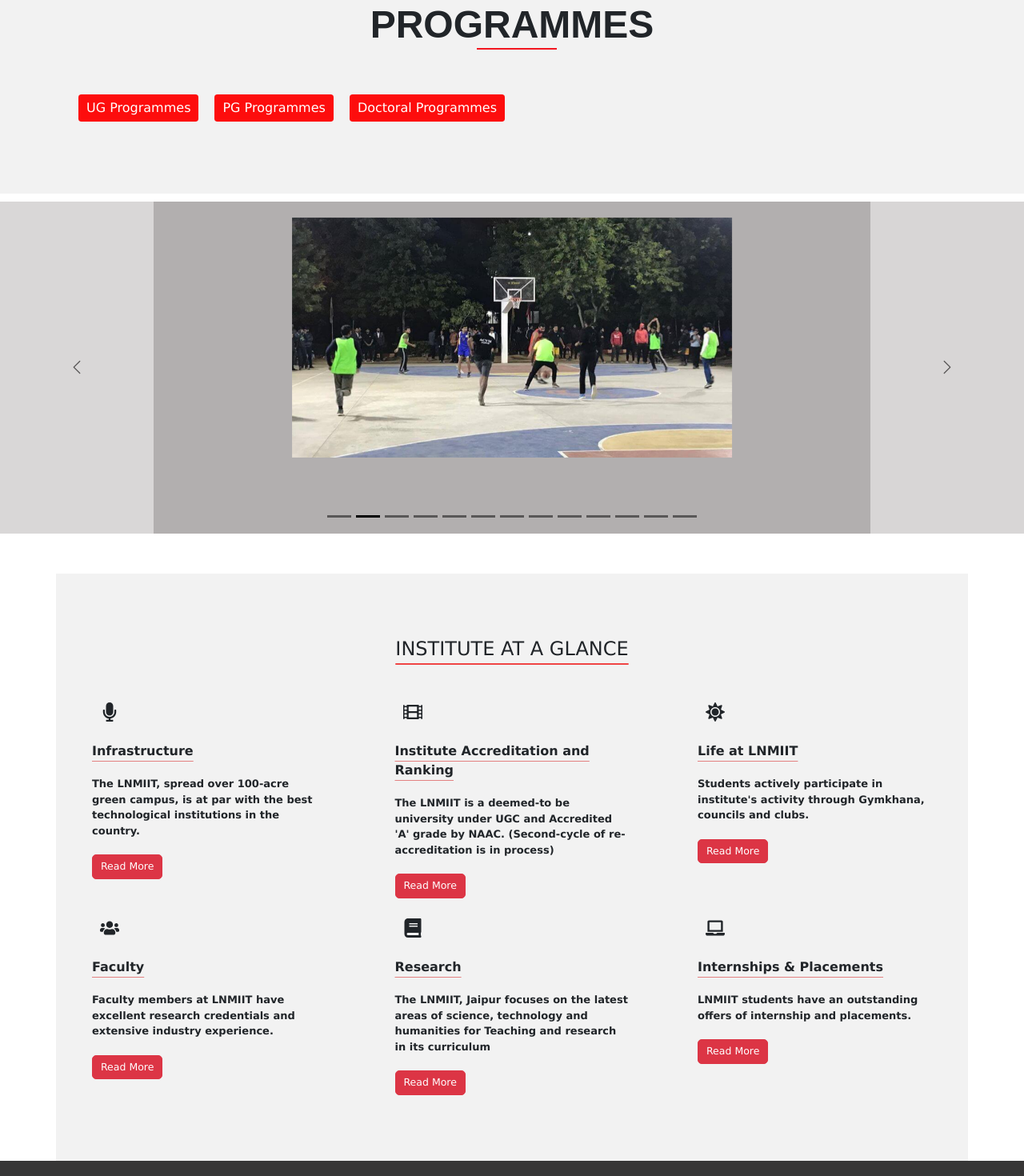
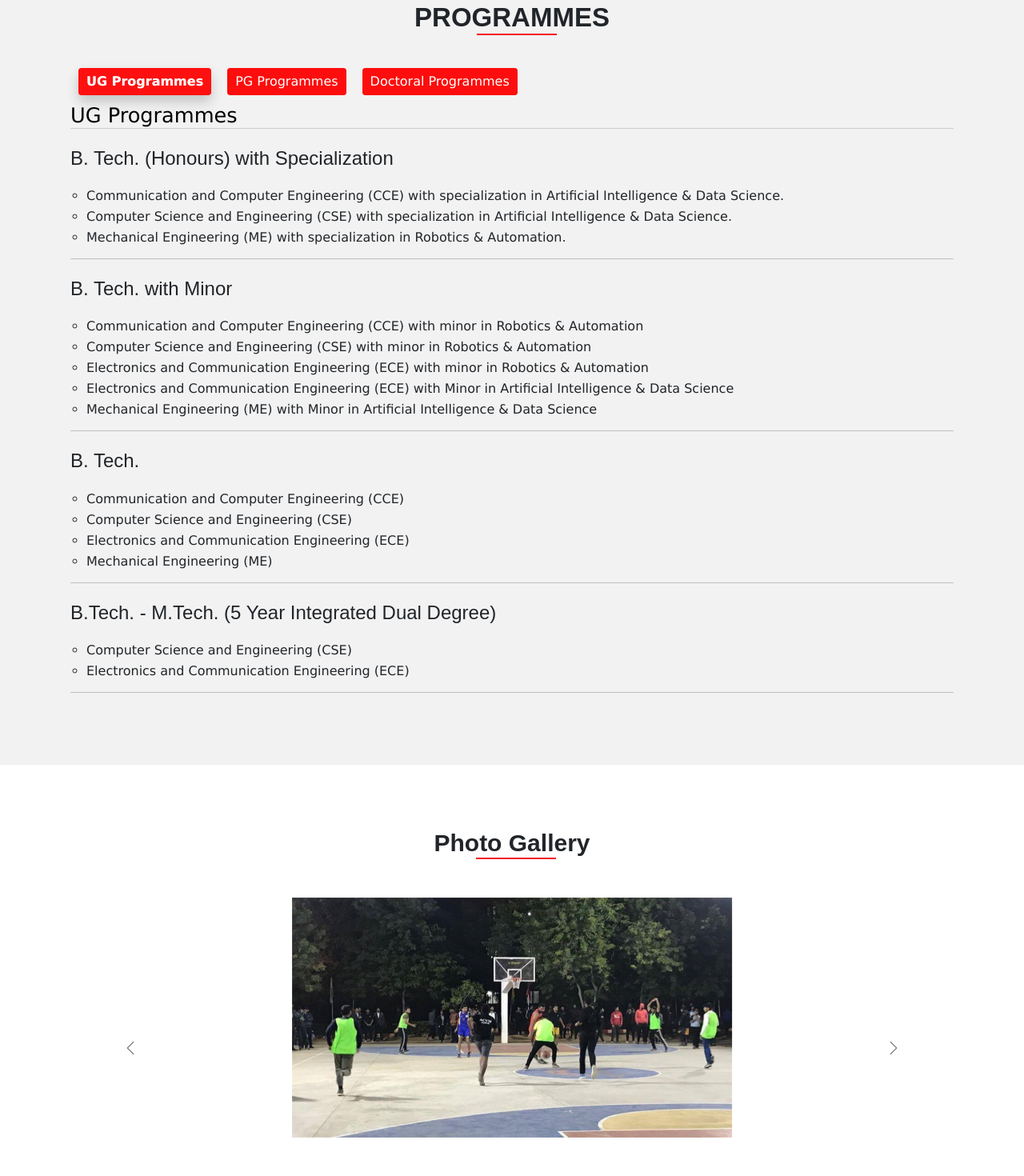
Before and after one commit to raghav-khanna/Student-Admission-Frontend, a React (Create React App) app in the folder frontend/: page / in a window 1280 px wide. Shown: the part 1220-2690 px from the top of the page at 80% size. Built offline with nearby package versions, Linux system fonts and the light colour scheme.

Commit message:
Home Page Complete

```diff
--- a/frontend/src/Components/Nirnay/Footer.css
+++ b/frontend/src/Components/Nirnay/Footer.css
@@ -3,7 +3,7 @@
   float: left;
   width: 100%;
   font-family: "Roboto", sans-serif;
-  background-color: rgb(55, 54, 54) !important;
+  /* background-color: rgb(55, 54, 54) !important; */
   font-size: 16px;
   display: block;
   padding-bottom: 2%;
--- a/frontend/src/Components/Nirnay/Footer.js
+++ b/frontend/src/Components/Nirnay/Footer.js
@@ -19,7 +19,7 @@ const Footer = () => {
                     <p>From Mumbai, Chennai and Kolkata: Well connected by rail and air</p>
                     <p>Approximate distance to LNMIIT from:
                       Railway Station is 17.5 km, Airport is 23.2 km &amp; Bus Stand is 16.4 km</p>
-                    {/* <p><a href="https://www.google.com/maps?ll=26.936346,75.923523&amp;z=16&amp;t=m&amp;hl=en-US&amp;gl=IN&amp;mapclient=embed&amp;cid=6536242364884995115" target="_blank" style="color:#f31620; font-weight:600;">View Google Map</a></p> */}
+                    <a className="image" href="https://www.google.com/maps?ll=26.936346,75.923523&amp;z=16&amp;t=m&amp;hl=en-US&amp;gl=IN&amp;mapclient=embed&amp;cid=6536242364884995115" target="_blank" >View Google Map</a>
                   </address>
                 </div>
               </div>
--- a/frontend/src/Components/Nirnay/Photo.css
+++ b/frontend/src/Components/Nirnay/Photo.css
@@ -45,13 +45,13 @@
 }
 
 .carousel-control-next {
-  background-color: rgb(254, 254, 254);
+  /* background-color: rgb(255, 255, 255); */
 }
 
 .carousel-container {
   margin: auto;
   margin-top: 1rem;
-  background-color: rgb(178, 175, 175);
+  background-color: white;
   padding: 1rem;
   width: 100%;
 }
--- a/frontend/src/Components/Nirnay/PhotoGallery.js
+++ b/frontend/src/Components/Nirnay/PhotoGallery.js
@@ -18,6 +18,13 @@ import i13 from "../../Assets/VAVACITY.jpg";
 import "./Photo.css";
 const PhotoGallery = () => {
   return (
+    <section className="about-us">
+      <div className="about-us-container">
+        <div className="about-us-title">
+          <h2 className="tagh2">
+            Photo Gallery
+          </h2>
+        </div>
         <Carousel className="carousel-container" variant="dark">
           <Carousel.Item className="carousel-item">
             <div className="pict-container">
@@ -227,6 +234,8 @@ const PhotoGallery = () => {
             </div>
           </Carousel.Item>
         </Carousel>
+      </div>
+    </section>
   );
 };
 
--- a/frontend/src/Components/Nirnay/Sections.css
+++ b/frontend/src/Components/Nirnay/Sections.css
@@ -17,11 +17,10 @@
   position: relative;
   text-align: center;
   margin-bottom: 3em;
-
+  font-size: 1.1rem;
 }
 
 .tagh2 {
-  font-size: 2em;
   font-weight: 700;
   font-family: "Montserrat", sans-serif;
 }
--- a/frontend/src/Components/Nirnay/Sections.js
+++ b/frontend/src/Components/Nirnay/Sections.js
@@ -5,7 +5,7 @@ import Tab from "react-bootstrap/Tab";
 import Tabs from "react-bootstrap/Tabs";
 
 const Sections = () => {
-  const [key, setKey] = useState("home");
+  const [key, setKey] = useState("UG");
 
   return (
     <section className="programmes">
@@ -26,6 +26,7 @@ const Sections = () => {
             title="UG Programmes"
             className="sections-child"
             variant="danger"
+            e
           >
             <div className="sections-tab-child-header">
               <h2 className="sections-tab-child-h2">
--- a/frontend/src/Components/Prateek/Footer.js
+++ b/frontend/src/Components/Prateek/Footer.js
@@ -1,4 +1,5 @@
 import React from "react";
+import "bootstrap/dist/css/bootstrap.min.css";
 import "./Footer.css";
 
 const Footer = () => {
--- a/frontend/src/Components/Prateek/InstituteGlance.css
+++ b/frontend/src/Components/Prateek/InstituteGlance.css
@@ -20,10 +20,10 @@
   display: flex;
   flex-direction: row;
   justify-content: space-between;
-  align-items:flex-start;
+  align-items: flex-start;
   flex-wrap: wrap-reverse;
   /* margin: 2rem 10rem; */
-  padding-bottom:8rem;
+  padding-bottom: 8rem;
 }
 
 .institute-information-container-row {
@@ -49,14 +49,14 @@
   height: 25rem;
 }
 
-.institute-information-card > figure {
+.institute-information-card>figure {
   font-size: x-large;
   padding: 1rem;
   max-width: fit-content;
   max-height: fit-content;
 }
 
-.institute-information-card > Button {
+.institute-information-card>Button {
   margin-top: 2rem;
 }
 
@@ -66,9 +66,10 @@
   text-decoration-color: rgb(227, 129, 129);
   text-underline-offset: 40%;
 }
- .container{
+
+.container-ins {
   background-color: #f2f2f2;
   margin-top: 5rem;
-  height:fit-content;
+  height: fit-content;
 
 }
--- a/frontend/src/Components/Prateek/InstituteGlance.js
+++ b/frontend/src/Components/Prateek/InstituteGlance.js
@@ -12,7 +12,7 @@ import Button from "react-bootstrap/esm/Button";
 
 const InstituteGlance = () => {
   return (
-    <div className="container">
+    <div className="container-ins">
       <h2 className="institute-title">Institute at a Glance</h2>
       <section className="institute-information-container-parent">
         <div className="institute-information-container-row">
```
Lines whose indentation alone changed are shown as unchanged.
